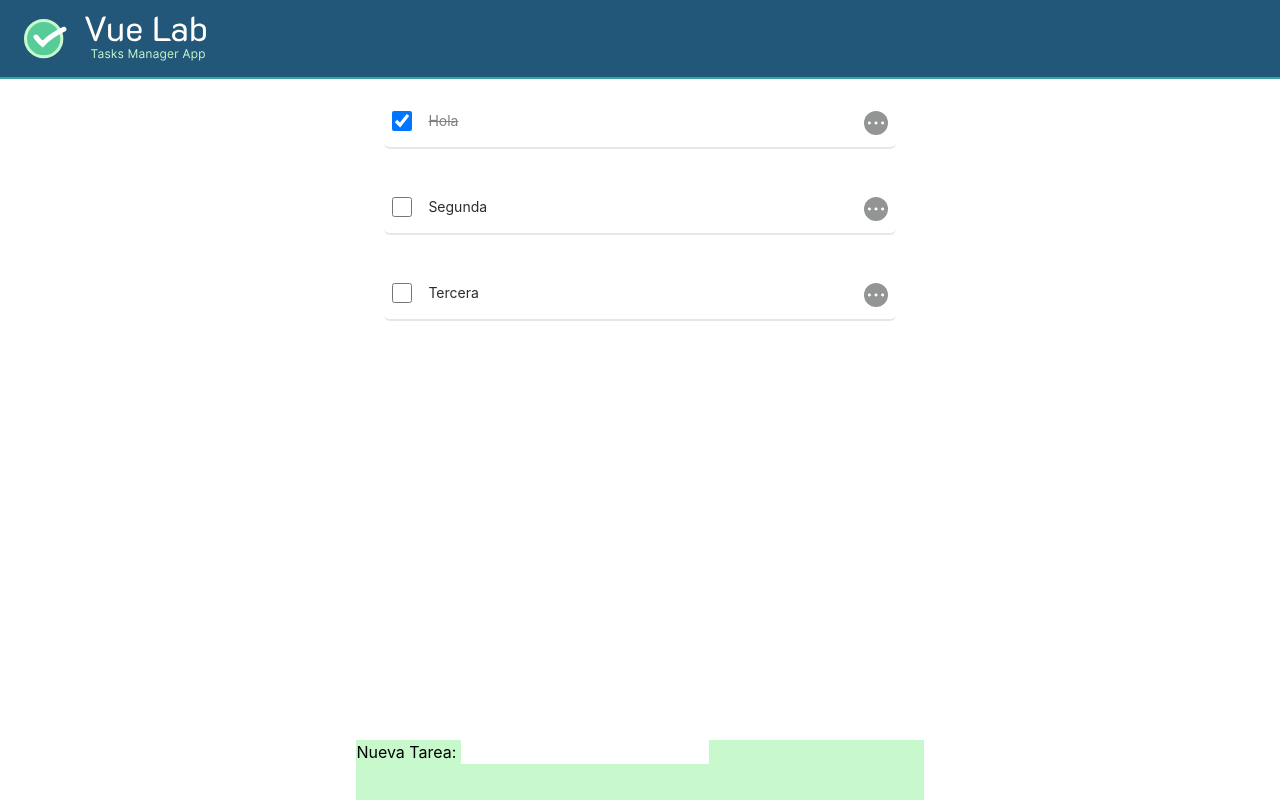
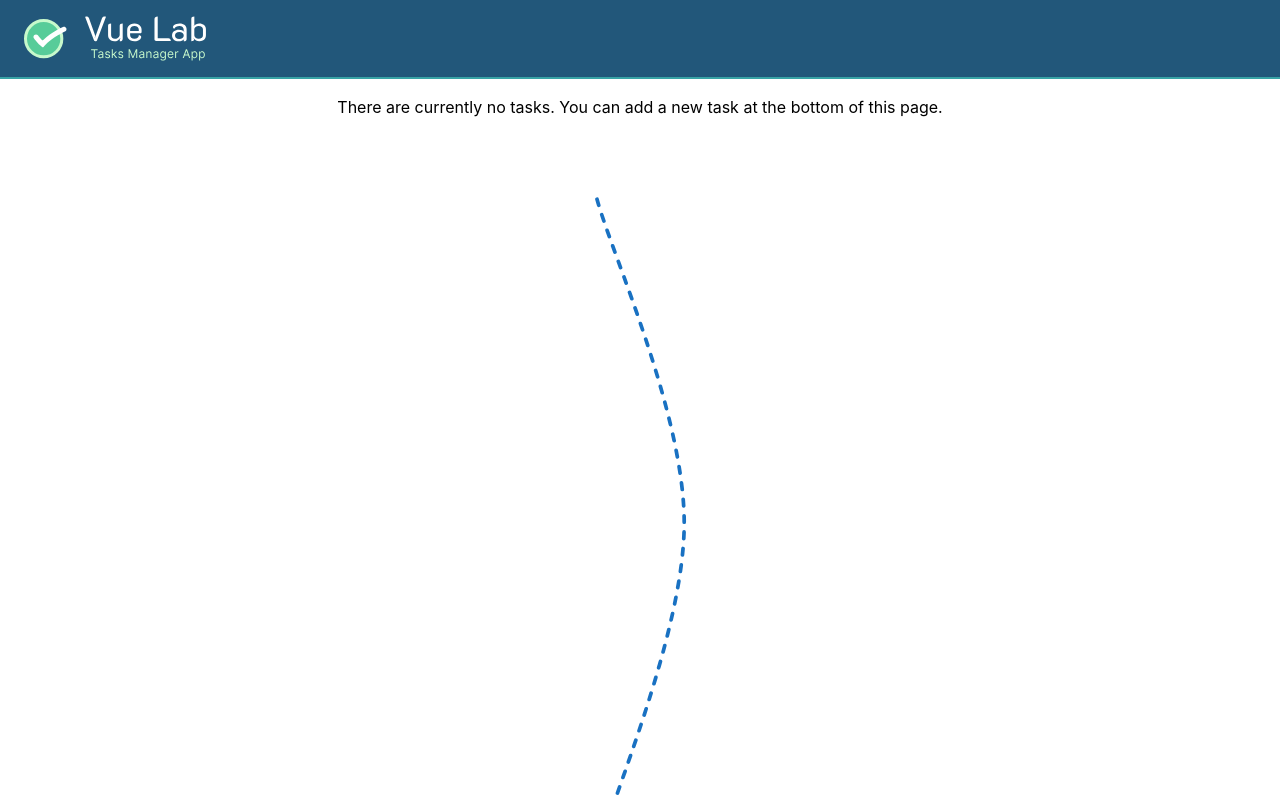
Before and after one commit to Alber-Writer/lemoncode-lab-vue, a Nuxt app: page / in a window 1280 px wide. Built offline with nearby package versions, Linux system fonts and the light colour scheme.

Commit message:
create and implement task management logic

```diff
--- /dev/null
+++ b/components/Task/Arrow.vue
@@ -0,0 +1,53 @@
+<template>
+  <svg
+    version="1.1"
+    xmlns="http://www.w3.org/2000/svg"
+    viewBox="0 0 126.63519023230606 818.2169774396082"
+    width="126.63519023230606"
+    height="818.2169774396082"
+  >
+    <!-- svg-source:excalidraw -->
+
+    <rect
+      x="0"
+      y="0"
+      width="126.63519023230606"
+      height="818.2169774396082"
+      fill="#ffffff"
+    ></rect>
+    <g stroke-linecap="round">
+      <g
+        transform="translate(9.990888788551047 9.0382610179484) rotate(0 52.87088420461919 399.28571428571445)"
+      >
+        <path
+          d="M0.75 0.96 C18.49 66.67, 106.77 261.47, 106.64 394.51 C106.52 527.55, 17.65 731.92, 0.01 799.18"
+          stroke="#1971c2"
+          stroke-width="4.5"
+          fill="none"
+          stroke-dasharray="8 12"
+        ></path>
+      </g>
+      <g
+        transform="translate(9.990888788551047 9.0382610179484) rotate(0 52.87088420461919 399.28571428571445)"
+      >
+        <path
+          d="M-0.64 774.19 C1.22 783.63, -0.38 790.09, 0.01 799.18"
+          stroke="#1971c2"
+          stroke-width="4.5"
+          fill="none"
+        ></path>
+      </g>
+      <g
+        transform="translate(9.990888788551047 9.0382610179484) rotate(0 52.87088420461919 399.28571428571445)"
+      >
+        <path
+          d="M15.58 779.62 C12.27 787.44, 5.51 792.17, 0.01 799.18"
+          stroke="#1971c2"
+          stroke-width="4.5"
+          fill="none"
+        ></path>
+      </g>
+    </g>
+    <mask></mask>
+  </svg>
+</template>
--- a/components/Task/EditValidationButtons.vue
+++ b/components/Task/EditValidationButtons.vue
@@ -1,5 +1,5 @@
 <script setup lang="ts">
-const emit = defineEmits(['emit-edit-mode'])
+const emit = defineEmits(['set-edit-mode', 'update-task'])
 </script>
 
 <template>
@@ -8,6 +8,7 @@ const emit = defineEmits(['emit-edit-mode'])
       class="bg-primary hover:bg-secondary menu-button min-w-fit px-4"
       aria-roledescription="Save changes"
       title="Save changes"
+      @click="emit('update-task', true), emit('set-edit-mode', false)"
     >
       Save
     </button>
@@ -15,7 +16,7 @@ const emit = defineEmits(['emit-edit-mode'])
       class="bg-rose-700 hover:bg-rose-500 menu-button min-w-fit px-4"
       aria-roledescription="Discard Changes"
       title="Discard Changes"
-      @click="emit('emit-edit-mode', false)"
+      @click="emit('set-edit-mode', false)"
     >
       Discard
     </button>
--- a/components/Task/Menu.vue
+++ b/components/Task/Menu.vue
@@ -1,36 +1,40 @@
 <script setup lang="ts">
 const props = defineProps<{ isEditableMode: boolean }>();
 
-const emit = defineEmits(['emit-edit-mode'])
+const emit = defineEmits(['set-edit-mode', 'setAsDeleted'])
 
 const isMenuActive = ref<boolean>(false);
 
 const toggleMenu = (prevState: boolean) => {
-  if (isMenuActive.value && props.isEditableMode) emit('emit-edit-mode', false);
+  if (isMenuActive.value && props.isEditableMode) emit('set-edit-mode', false);
   isMenuActive.value = !prevState;
 };
 </script>
 
 <template>
   <div class="flex gap-3">
+
     <button
       v-if="isMenuActive"
       class="bg-secondary hover:bg-primary menu-button"
       :class="{ [`bg-terciary`]: isEditableMode }"
       aria-roledescription="Button to edit task content"
       title="Edit task content"
-      @click="emit('emit-edit-mode', true)"
-    >
+      @click="emit('set-edit-mode', true)"
+      >
       <img src="@/public/edit_pen.svg" alt="Edit task" />
     </button>
+
     <button
-      v-if="isMenuActive"
-      class="bg-rose-700 hover:bg-rose-500 menu-button"
-      aria-roledescription="Button to remove this task"
-      title="Remove this task"
+    v-if="isMenuActive"
+    class="bg-rose-700 hover:bg-rose-500 menu-button"
+    aria-roledescription="Button to remove this task"
+    title="Remove this task"
+    @click="emit('setAsDeleted')"
     >
       <img src="@/public/remove-icon.svg" alt="Remove task" />
     </button>
+
     <button
       class="bg-dark hover:opacity-100 opacity-50 menu-button"
       aria-roledescription="Toggle task actions menu"
--- a/components/Task/TheTask.vue
+++ b/components/Task/TheTask.vue
@@ -4,6 +4,8 @@ import type { Task } from "@/types";
 const props = defineProps<{
   content: Task["content"];
   isCompleted: Task["isCompleted"];
+  taskId: Task["id"];
+  isDeleted: Task["isDeleted"];
 }>();
 const taskContent = ref(props.content);
 const isChecked = ref(props.isCompleted);
@@ -11,6 +13,19 @@ const isEditableMode = ref<boolean>(false);
 
 const setEditMode = (state?: boolean) =>
   (isEditableMode.value = state ?? !isEditableMode.value);
+
+const manageTask = useManageTasks();
+
+const updateTask = (payload: Partial<Task>) => {
+  manageTask.updateTask(props.taskId, {
+    isCompleted: payload.isCompleted ?? props.isCompleted,
+    content: payload.content || props.content,
+    isDeleted: payload.isDeleted ?? props.isDeleted,
+  });
+};
+
+const updateTaskContent = ()=> updateTask({content:taskContent.value})
+const setAsDeleted = ()=> manageTask.deleteTask(props.taskId)
 </script>
 
 <template>
@@ -27,8 +42,8 @@ const setEditMode = (state?: boolean) =>
           id=""
           v-model="isChecked"
           aria-label="Toggle checking a task as completed"
-        />
-
+          @change="updateTask({isCompleted:isChecked})"
+          />
         <!-- Task Content -->
         <p
           class="grow"
@@ -43,13 +58,15 @@ const setEditMode = (state?: boolean) =>
           v-if="isEditableMode"
           class="flex max-w-[300px] gap-2 flex-wrap content-start items-start justify-start"
         >
-          <TaskEditTaskContent
+          <TaskEditContent
             :task-content="taskContent"
             class="basis-[100%]"
-          ></TaskEditTaskContent>
+            v-model="taskContent"
+          />
           <TaskEditValidationButtons
             :is-editable-mode="isEditableMode"
-            @emit-edit-mode="setEditMode"
+            @set-edit-mode="setEditMode"
+            @update-task="updateTaskContent"
             class="basis-[100%]"
           />
         </div>
@@ -57,7 +74,8 @@ const setEditMode = (state?: boolean) =>
         <!-- TaskMenu -->
         <TaskMenu
           :is-editable-mode="isEditableMode"
-          @emit-edit-mode="setEditMode"
+          @set-edit-mode="setEditMode"
+          @set-as-deleted="setAsDeleted"
         />
       </div>
     </form>
--- a/components/TaskList.vue
+++ b/components/TaskList.vue
@@ -1,11 +1,26 @@
 <script setup lang="ts">
-// Todo: Pass delete action
+
+const manageTask = useManageTasks();
+const taskList = manageTask.getTaskList();
+
+const visibleTasks = computed(() => taskList.filter((elem) => !elem.isDeleted));
 </script>
 
 <template>
-  <div class="flex flex-wrap w-full p-4 gap-6 content-start">
-    <TaskTheTask :content="`Hola`" :is-completed="true"></TaskTheTask>
-    <TaskTheTask :content="`Segunda`" :is-completed="false"></TaskTheTask>
-    <TaskTheTask :content="`Tercera`" :is-completed="false"></TaskTheTask>
+  <div class="flex flex-wrap w-full p-4 gap-6 content-start" role="list">
+    <TaskTheTask
+      role="listitem"
+      v-for="task in visibleTasks"
+      :key="task.id"
+      :content="task.content"
+      :task-id="task.id"
+      :is-completed="task.isCompleted"
+      :is-deleted="task.isDeleted"
+    >
+  </TaskTheTask>
+  <div v-if="(visibleTasks.length <= 0)" class="flex flex-wrap justify-center">
+    <p>There are currently no tasks. You can add a new task at the bottom of this page.</p>
+    <TaskArrow class="max-h-[80%]"/>
   </div>
+ </div>
 </template>
--- /dev/null
+++ b/composables/manageTasks.ts
@@ -0,0 +1,49 @@
+import { defineStore } from "pinia";
+import type { Task } from "~/types";
+
+const generateId = () => Math.random().toString(36).substring(7);
+
+export const useManageTasks = defineStore(
+  "manageTasks",
+  () => {
+    // List of tasks state/store
+    const tasksList = ref<Task[]>([]);
+
+    const getTaskList = () => {
+      return tasksList.value;
+    };
+
+    const createTask = (content: string) => {
+      const id = generateId();
+      tasksList.value.push({
+        id,
+        content: content || "New task",
+        creationTimestamp: Date.now(),
+        isCompleted: false,
+        isDeleted: false,
+      });
+    };
+
+    const getTaskIndex = (id: string) =>
+      tasksList.value.findIndex((task) => task.id === id);
+
+    const updateTask = (id: Task["id"], payload: Partial<Task>) => {
+      const index = getTaskIndex(id);
+      tasksList.value[index] = { ...tasksList.value[index], ...payload };
+    };
+
+    const deleteTask = (id: string) =>
+      (tasksList.value[getTaskIndex(id)].isDeleted = true);
+
+    return {
+      tasksList,
+      getTaskList,
+      createTask,
+      updateTask,
+      deleteTask,
+    };
+  },
+  {
+    persist: true,
+  }
+);
--- a/types/index.ts
+++ b/types/index.ts
@@ -1,6 +1,7 @@
 export type Task = {
+  id:string,
   content: string;
   creationTimestamp?: number;
-  updateTimestamp?: number;
   isCompleted: boolean;
+  isDeleted: boolean,
 };
```
Also changed, not shown: components/Task/EditContent.vue (renamed from components/Task/EditTaskContent.vue).
